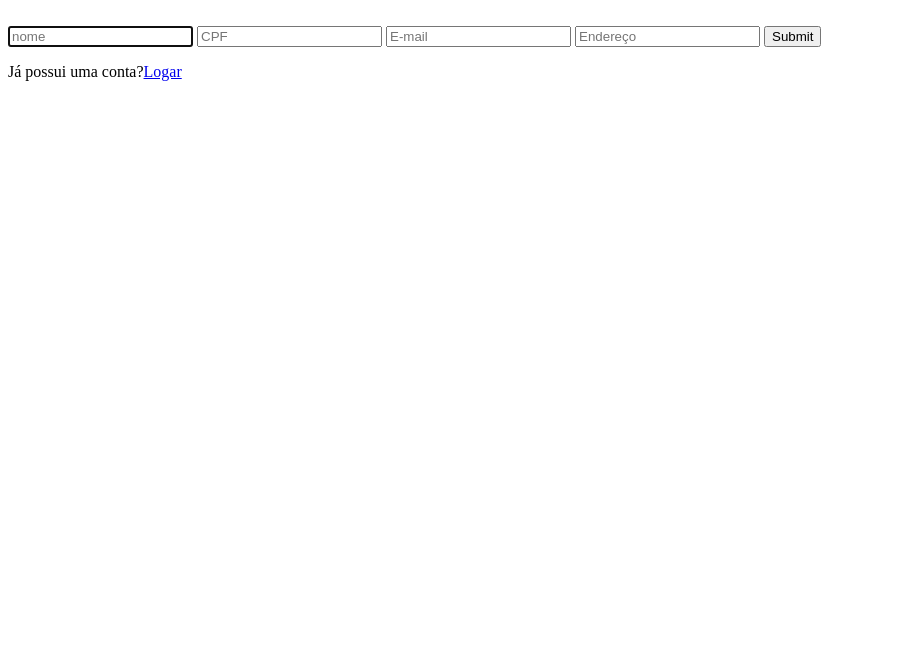
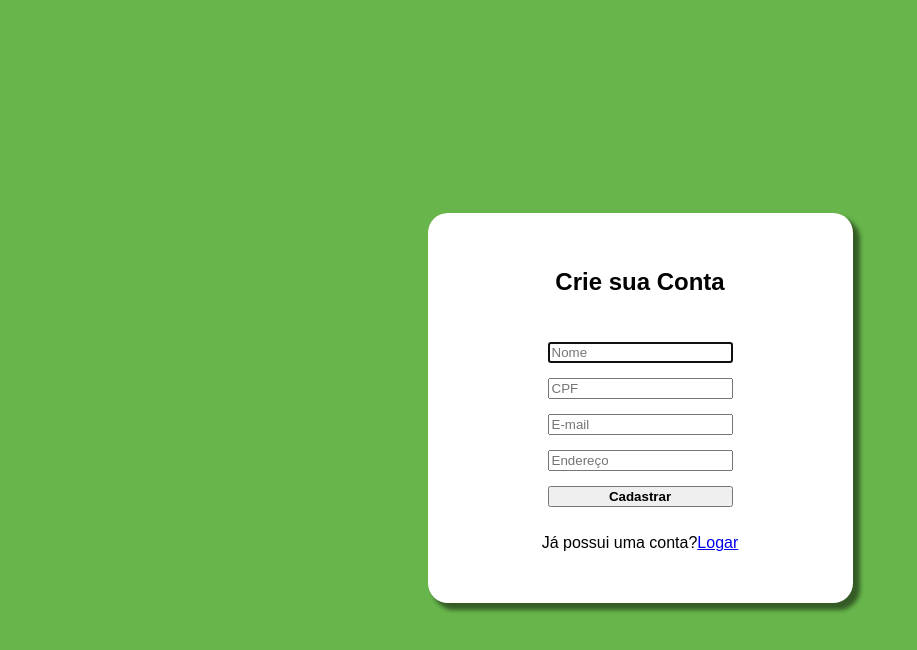
Before and after one commit to bieloening/projetoTCS, a plain HTML site: page cadastro.html in a window 1280 px wide. Shown: the whole page, without its empty margins (0-917 px from the left). Drawn offline with Linux system fonts and the light colour scheme.

Commit message:
tela de cadastro finalizada

```diff
--- a/index.html
+++ b/cadastro.html
@@ -4,21 +4,22 @@
     <meta charset="UTF-8">
     <meta http-equiv="X-UA-Compatible" content="IE=edge">
     <meta name="viewport" content="width=device-width, initial-scale=1.0">
-    <title>Document</title>
+    <link rel="stylesheet" href="css/cadastro.css">
+    <title>Cadastro</title>
 </head>
 <body>
     <section class="area_cadastro">
         <div class="cadastro">
         <div>
-            <img src="">
+            <h1>Crie sua Conta</h1>
         </div>
 
         <form method="POST">
-            <input type="text" name="nome" placeholder="nome" autofocus>
+            <input type="text" name="nome" placeholder="Nome" autofocus>
             <input type="text" name="cpf" placeholder="CPF">
             <input type="email" name="email" placeholder="E-mail">
             <input type="text" name="endereco" placeholder="Endereço">
-            <input type="submit" name="cadastrar" placeholder="Cadastrar">
+            <input class="btnEnv" type="submit" name="cadastrar" value="Cadastrar">
         </form>
         <p>Já possui uma conta?<a href="#">Logar</a></p>
       </div>
--- a/style.css
+++ b/css/cadastro.css
@@ -4,7 +4,7 @@ body{
     overflow: hidden;
 }
 
-.area-cadastro{
+.area_cadastro{
     display: flex;
     height: 100vh;
     justify-content: center;
@@ -12,17 +12,27 @@ body{
 }
 
 .cadastro{
+    display: flex;
+    flex-direction: column;
+    align-items: center;
+    justify-content: space-between;
+    border-radius: 20px;
+    box-shadow: 6px 6px 4px 1px rgba(0, 0, 0, 0.493);
     background-color: #FFFFFF;
     width: 355px;
     height: 320px;
-
+    padding: 35px;
 }
 
 .cadastro form{
     display: flex;
-    flex-direction: column;
+    flex-direction: column;;
 }
 
 .cadastro input{
-    margin-top: 10px;
+    margin-top: 15px;
 }
+
+.cadastro .btnEnv{
+    font-weight: bold;
+}
```
